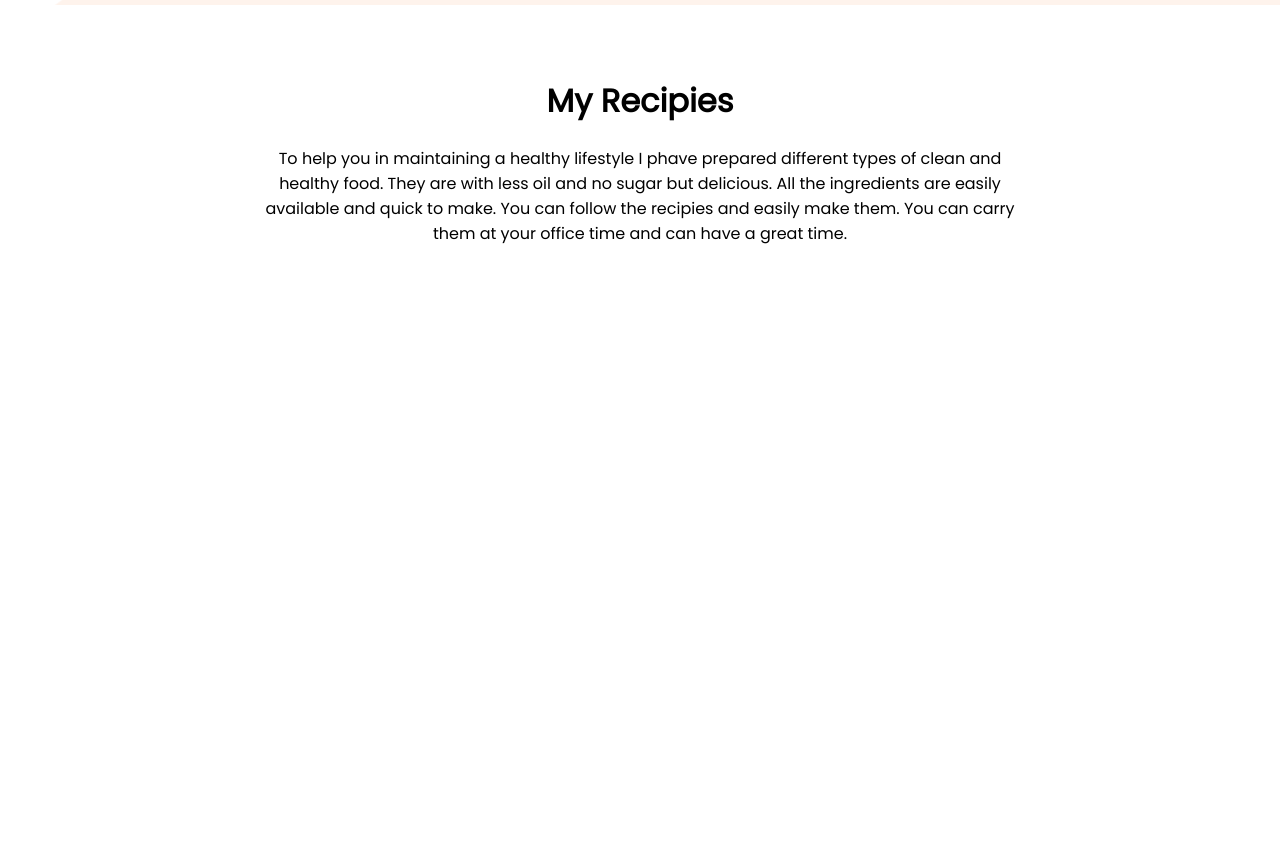
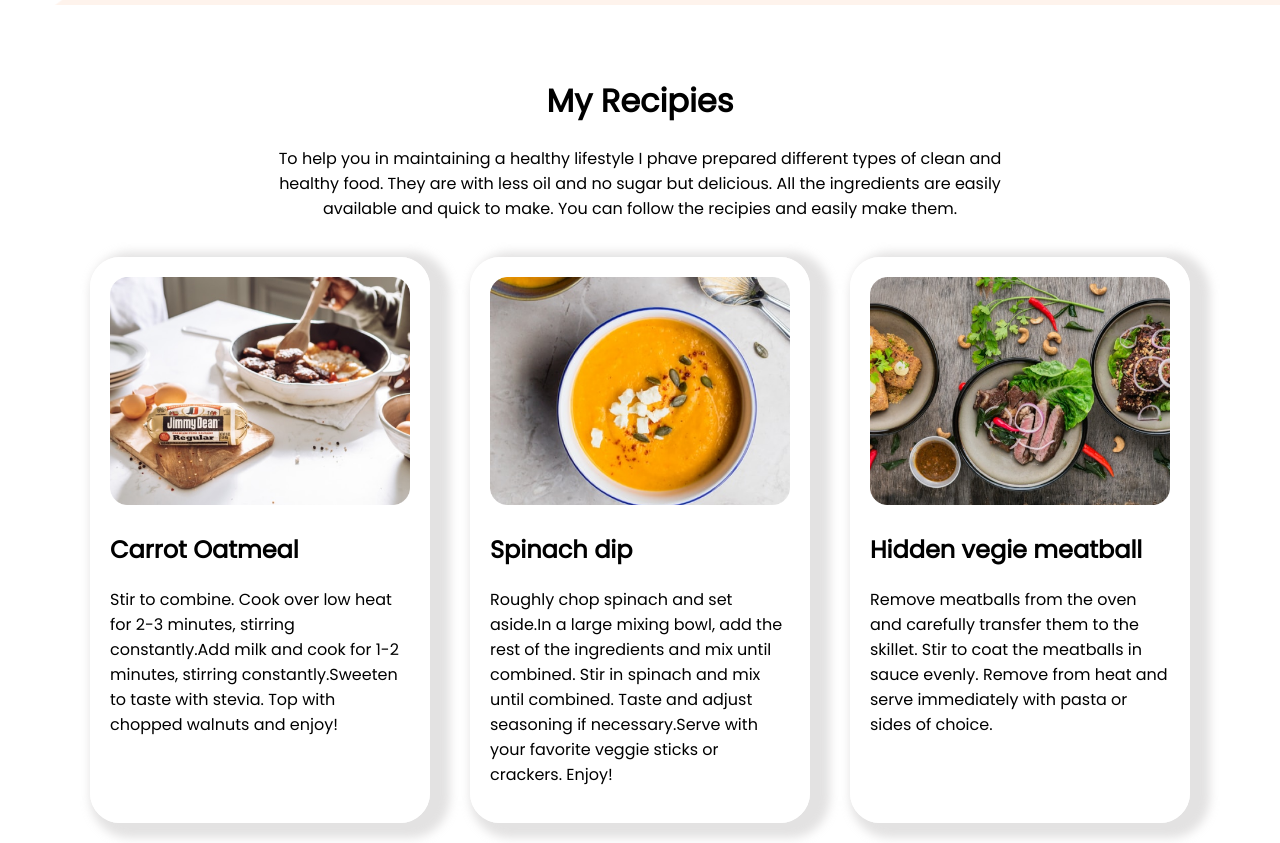
Before and after one commit to Israt-Jahan-Sujana/assignment-food, a plain HTML site: page index.html in a window 1280 px wide. Shown: the part 1104-1947 px from the top of the page. Before the commit the page ends 1366 px from the top, so only its background shows below. Drawn offline with Linux system fonts and the light colour scheme; a web font is replaced by a local one.

Commit message:
three-box-added

```diff
--- a/index.html
+++ b/index.html
@@ -41,8 +41,28 @@
     <div id="middle">
         <h1>My Recipies</h1>
         <p>
-            To help you in maintaining a healthy lifestyle I phave prepared different types of clean and healthy food. They are with less oil and no sugar but delicious. All the ingredients are easily available and quick to make. You can follow the recipies and easily make them. You can carry them at your office time and can have a great time.
+            To help you in maintaining a healthy lifestyle I phave prepared different types of clean and healthy food. They are with less oil and no sugar but delicious. All the ingredients are easily available and quick to make. You can follow the recipies and easily make them.
         </p>
     </div>
+    <section id="recipies">
+        <div class="food">
+            <img src="images/food/Project Cover.jpg" alt="">
+            <h2>Carrot Oatmeal</h2>
+            <p>Stir to combine. Cook over low heat for 2-3 minutes, stirring constantly.Add milk and cook for 1-2 minutes, stirring constantly.Sweeten to taste with stevia. Top with chopped walnuts and enjoy!</p>
+        </div>
+        <div class="food">
+            <img src="images/food/Project Cover.png" alt="">
+            <h2>Spinach dip</h2>
+            <p>
+                Roughly chop spinach and set aside.In a large mixing bowl, add the rest of the ingredients and mix until combined. Stir in spinach and mix until combined. Taste and adjust seasoning if necessary.Serve with your favorite veggie sticks or crackers. Enjoy!
+            </p>
+        </div>
+        <div class="food">
+            <img src="images/food/Project Cover1.jpg" alt="">
+            <h2>Hidden vegie meatball</h2>
+            <p>Remove meatballs from the oven and carefully transfer them to the skillet. Stir to coat the meatballs in sauce evenly. Remove from heat and serve immediately with pasta or sides of choice.</p>
+        </div>
+    </section>
+
 </body>
 </html>
--- a/style.css
+++ b/style.css
@@ -51,3 +51,20 @@ body{
     padding-right: 250px;
     padding-left: 250px;
 }
+#recipies{
+    display: flex;
+    padding-left: 70px;
+    padding-right: 70px;
+}
+.food{
+    width: 33.33%;
+    padding: 15px;
+    border: 5px solid;
+    border-color: white;
+    box-shadow: 10px 5px 10px 10px rgba(189, 187, 187, 0.425);
+    border-radius: 30px;
+    margin: 20px;
+}
+.food img{
+    width: 100%;
+}
```
